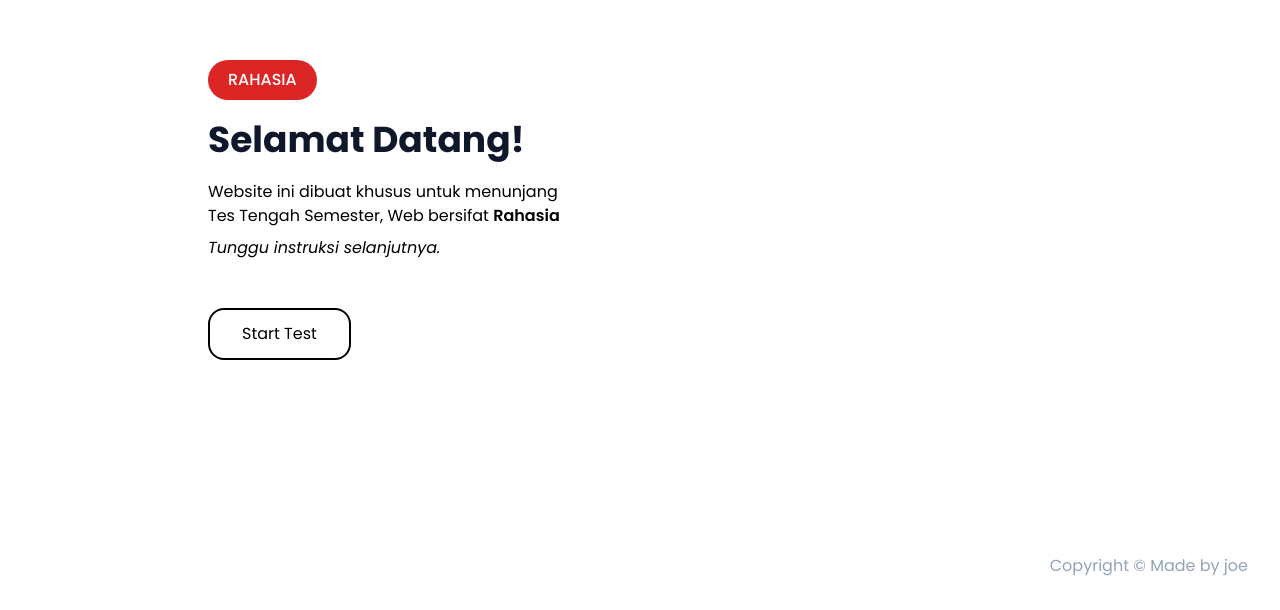
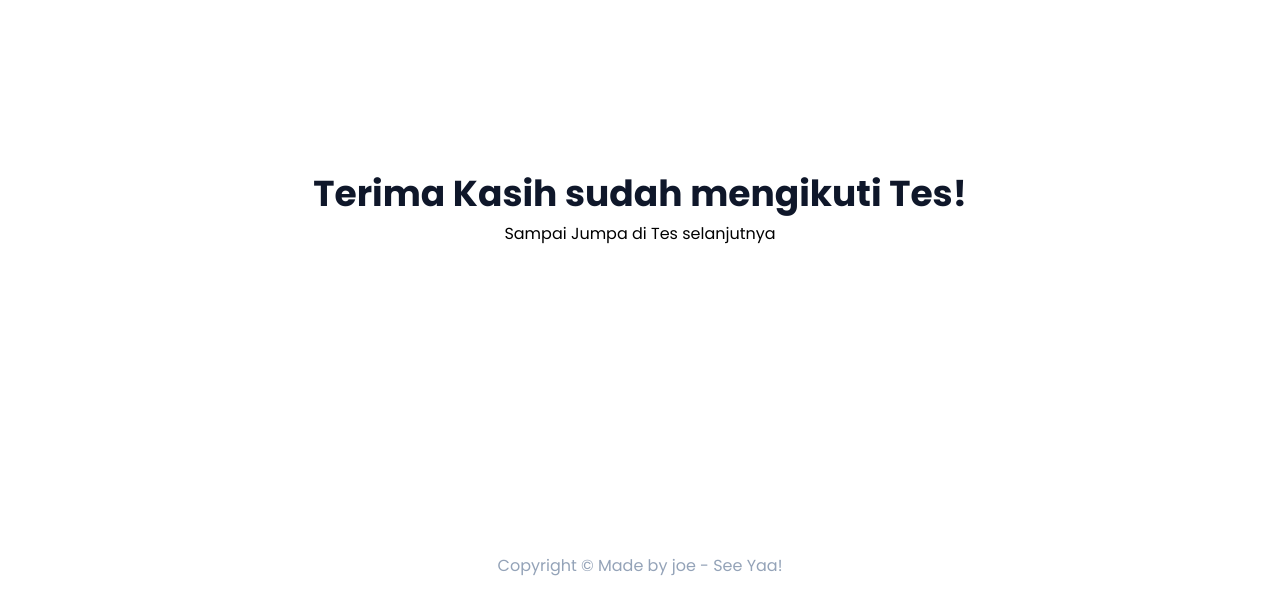
Before and after one commit to myoshuu/web-ujian, a React (Vite) app: page / in a window 1280 px wide. Shown: the part 190-800 px from the top of the page. Built offline with nearby package versions, Linux system fonts and the light colour scheme; a web font is replaced by a local one; what tailwindcss-highlights would draw is missing.

Commit message:
fix: change test unavailable

```diff
--- a/src/App.tsx
+++ b/src/App.tsx
@@ -7,7 +7,7 @@ import type { Session } from "./helper/type";
 const App: React.FC = () => {
   const [session, setSession] = useState<Session | null>(null);
   const [timeLeft, setTimeLeft] = useState<number>(35 * 60); // 35 minutes in seconds
-  const [availableTest] = useState(true);
+  const [availableTest] = useState(false);
 
   useEffect(() => {
     const storedSession = sessionStorage.getItem("session");
```
